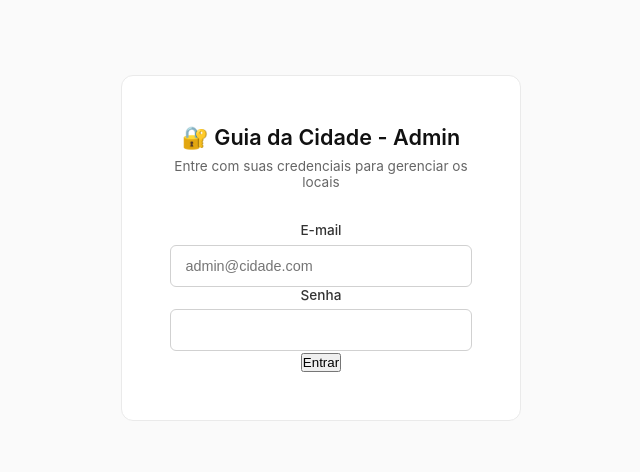
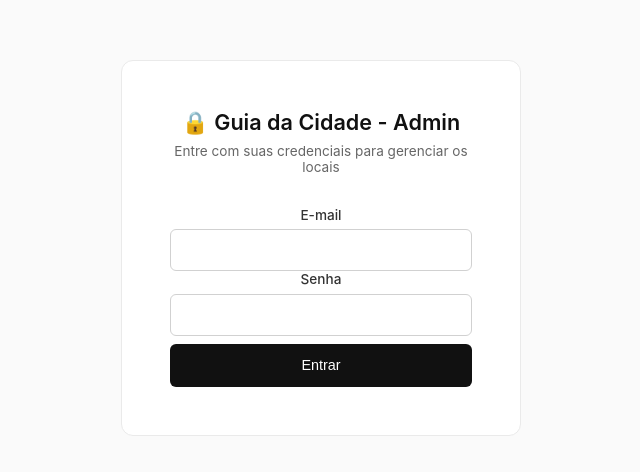
Before and after one commit to ifragas/painel-guia-cidade, a React (Vite) app: page / in a window 1280 px wide. Shown: the part 152-624 px from the top of the page, without its empty margins (319-959 px from the left). Built offline with nearby package versions, Linux system fonts and the light colour scheme.

Commit message:
fix: substitui fetch direto por api centralizada no Login.jsx

```diff
--- a/src/components/Login.jsx
+++ b/src/components/Login.jsx
@@ -1,4 +1,5 @@
 import { useState } from 'react';
+import api from '../services/api'; // Importa o cliente centralizado que deteta o ambiente (Local ou Render)
 
 export default function Login({ onLogin }) {
   const [email, setEmail] = useState('');
@@ -12,26 +13,16 @@ export default function Login({ onLogin }) {
     setError('');
 
     try {
-      const response = await fetch('http://localhost:3000/api/login', {
-        method: 'POST',
-        headers: {
-          'Content-Type': 'application/json',
-        },
-        body: JSON.stringify({ email, password })
-      });
+      // Utiliza o cliente centralizado que aponta automaticamente para a API correta
+      const data = await api.post('/login', { email, password });
 
-      const data = await response.json();
+      localStorage.setItem('admin_token', data.token);
+      localStorage.setItem('admin_email', data.email);
+      onLogin(data.email);
 
-      if (response.ok) {
-        localStorage.setItem('admin_token', data.token);
-        localStorage.setItem('admin_email', data.email);
-        onLogin(data.email);
-      } else {
-        setError(data.error || 'Erro no login');
-      }
     } catch (err) {
-      setError('Erro de conexão. Verifique sua internet.');
-      console.log('Erro:', err);
+      setError(err.message || 'Erro de conexão. Verifique sua internet.');
+      console.error('Erro:', err);
     } finally {
       setLoading(false);
     }
@@ -40,7 +31,7 @@ export default function Login({ onLogin }) {
   return (
     <div className="login-container">
       <form onSubmit={handleSubmit} className="login-form">
-        <h2>🔐 Guia da Cidade - Admin</h2>
+        <h2>🔒 Guia da Cidade - Admin</h2>
         <p>Entre com suas credenciais para gerenciar os locais</p>
 
         {error && <div className="error">{error}</div>}
@@ -51,7 +42,6 @@ export default function Login({ onLogin }) {
             type="email"
             value={email}
             onChange={(e) => setEmail(e.target.value)}
-            placeholder="admin@cidade.com"
             required
           />
         </div>
@@ -66,7 +56,7 @@ export default function Login({ onLogin }) {
           />
         </div>
 
-        <button type="submit" disabled={loading}>
+        <button type="submit" className="btn-submit" disabled={loading}>
           {loading ? 'Entrando...' : 'Entrar'}
         </button>
       </form>
```
